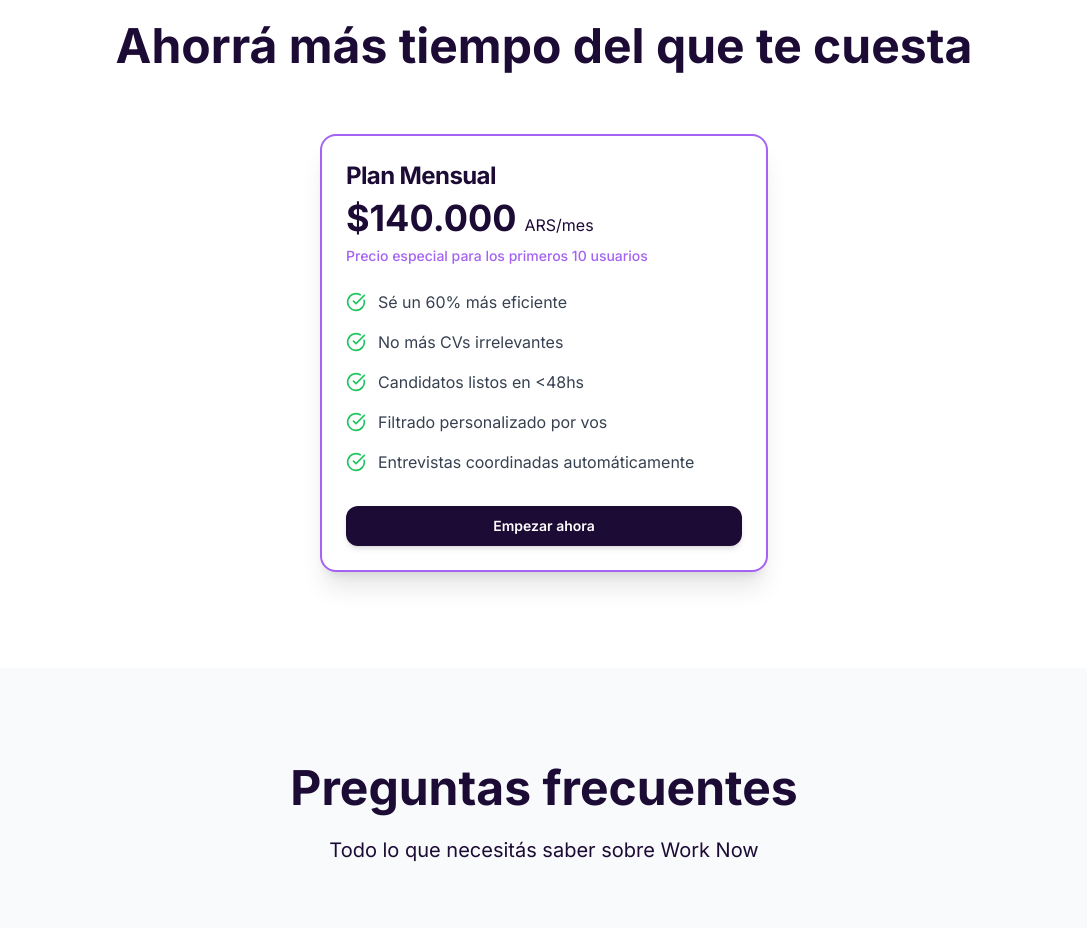
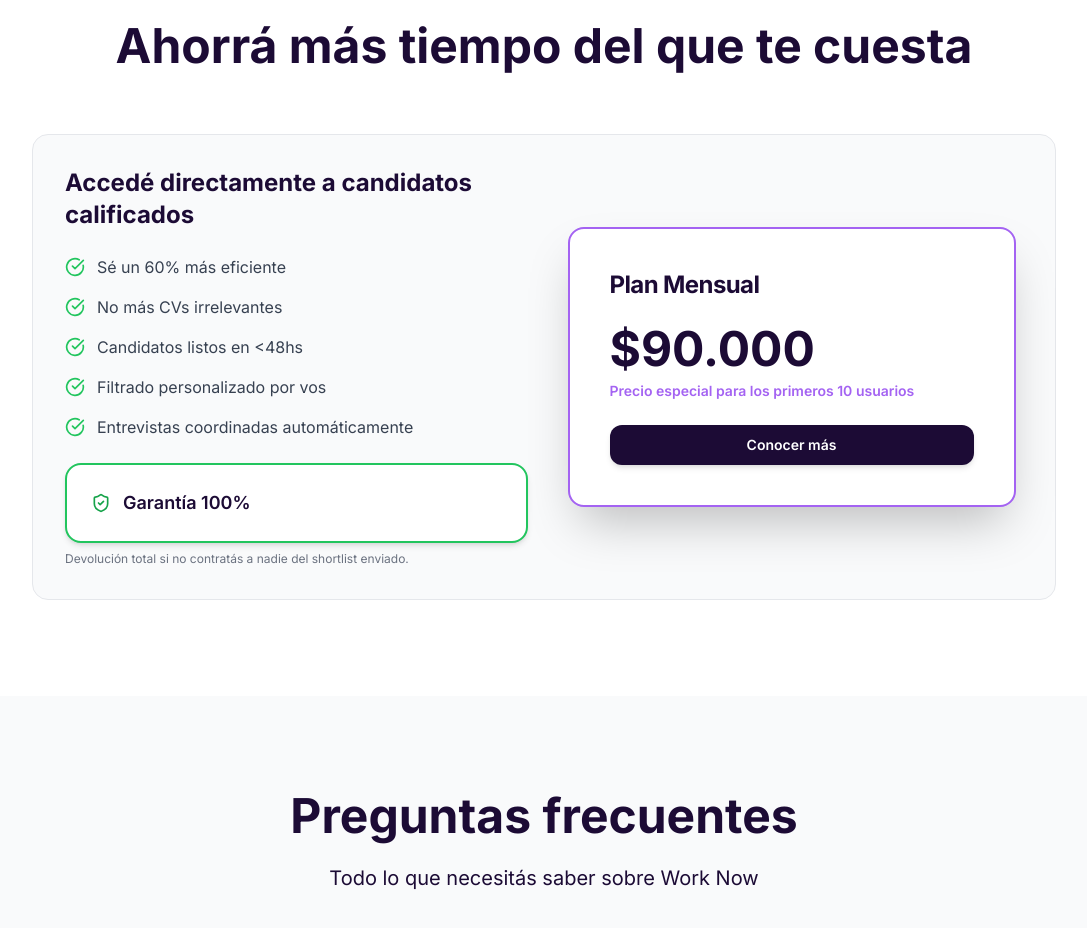
Before and after one commit to JuanBanos1508/Work-now, a Next.js app: page / in a window 1280 px wide. Shown: the part 4560-5488 px from the top of the page, without its empty margins (96-1183 px from the left). Built offline with nearby package versions, Linux system fonts and the light colour scheme.

Commit message:
feat: pricing por uso — items + tarjeta violeta + garantía verde + centrado

```diff
--- a/app/page.tsx
+++ b/app/page.tsx
@@ -6,7 +6,7 @@ import { Badge } from "@/components/ui/badge"
 import { CheckCircle, Clock, Eye, FileText, Frown, Mail, Filter, UserCheck, BarChart3 } from "lucide-react"
 import Link from "next/link"
 import TimeCalculator from "@/components/time-calculator"
-
+import { ShieldCheck } from "lucide-react";
 
 
 export default function WorkNowLanding() {
@@ -316,64 +316,90 @@ export default function WorkNowLanding() {
 <section id="pricing" className="py-16 lg:py-24">
   <div className="container mx-auto px-4 lg:px-6">
     <div className="text-center mb-16">
-            <h2 className="text-3xl lg:text-5xl font-bold text-[#1c0b35] mb-6">Ahorrá más tiempo del que te cuesta</h2>
+      <h2 className="text-3xl lg:text-5xl font-bold text-[#1c0b35] mb-6">
+        Ahorrá más tiempo del que te cuesta
+      </h2>
     </div>
 
-<div className="max-w-md mx-auto">
-         <Card className="p-6 border-2 border-[#A463F2] shadow-xl rounded-2xl">
-              <CardHeader className="p-0 mb-6">
-                <CardTitle className="text-2xl font-bold text-[#1c0b35]">Plan Mensual</CardTitle>
-                <div className="mt-4">
-                  <span className="text-4xl font-bold text-[#1c0b35]">$140.000</span>
-                  <span className="text-[#1c0b35] ml-2">ARS/mes</span>
-                <p className="text-sm text-[#A463F2] mt-2 font-medium">Precio especial para los primeros 10 usuarios</p>
+    {/* CONTENEDOR GRIS */}
+    <div className="max-w-5xl mx-auto bg-gray-50 border border-gray-200 rounded-2xl p-6 md:p-8">
+    <div className="grid lg:grid-cols-2 gap-8 lg:items-center">
+        {/* IZQUIERDA: Items */}
+        <div>
+          <h3 className="text-2xl font-bold text-[#1c0b35] mb-6">
+            Accedé directamente a candidatos calificados
+          </h3>
+          <ul className="space-y-4">
+            <li className="flex items-start space-x-3">
+              <CheckCircle className="w-5 h-5 text-green-500 mt-0.5" />
+              <span className="text-gray-700">Sé un 60% más eficiente</span>
+            </li>
+            <li className="flex items-start space-x-3">
+              <CheckCircle className="w-5 h-5 text-green-500 mt-0.5" />
+              <span className="text-gray-700">No más CVs irrelevantes</span>
+            </li>
+            <li className="flex items-start space-x-3">
+              <CheckCircle className="w-5 h-5 text-green-500 mt-0.5" />
+              <span className="text-gray-700">Candidatos listos en {"<"}48hs</span>
+            </li>
+            <li className="flex items-start space-x-3">
+              <CheckCircle className="w-5 h-5 text-green-500 mt-0.5" />
+              <span className="text-gray-700">Filtrado personalizado por vos</span>
+            </li>
+            <li className="flex items-start space-x-3">
+              <CheckCircle className="w-5 h-5 text-green-500 mt-0.5" />
+              <span className="text-gray-700">Entrevistas coordinadas automáticamente</span>
+            </li>
+          </ul>
+          {/* Rectángulo de Garantía (borde verde) */}
+<Card className="mt-6 p-6 border-2 border-green-500 rounded-2xl shadow-md bg-white">
+  <div className="flex items-center gap-3">
+    <ShieldCheck className="w-5 h-5 text-green-600" />
+    <span className="text-lg font-semibold text-[#1c0b35]">Garantía 100%</span>
+  </div>
+</Card>
+
+{/* Texto por fuera del rectángulo */}
+<p className="text-xs text-gray-500 mt-2">
+  Devolución total si no contratás a nadie del shortlist enviado.
+</p>
         </div>
 
 
+        {/* DERECHA: Tarjeta violeta (más grande y más abajo) */}
+  <Card className="p-10 border-2 border-[#A463F2] shadow-2xl rounded-2xl
+               max-w-md w-full lg:mx-auto lg:self-center flex flex-col">
+          <CardHeader className="p-0 mb-6">
+            <CardTitle className="text-2xl font-bold text-[#1c0b35]">
+              Plan Mensual
+            </CardTitle>
           </CardHeader>
           <CardContent className="p-0">
-                <ul className="space-y-4 mb-8">
-                  <li className="flex items-center space-x-3">
-                    <CheckCircle className="w-5 h-5 text-green-500" />
-                    <span className="text-gray-700">Sé un 60% más eficiente</span>
-                  </li>
-                  <li className="flex items-center space-x-3">
-                    <CheckCircle className="w-5 h-5 text-green-500" />
-                    <span className="text-gray-700">No más CVs irrelevantes</span>
-                  </li>
-                  <li className="flex items-center space-x-3">
-                    <CheckCircle className="w-5 h-5 text-green-500" />
-                   <span className="text-gray-700">Candidatos listos en {"<"}48hs</span>
-                  </li>
-                  <li className="flex items-center space-x-3">
-                    <CheckCircle className="w-5 h-5 text-green-500" />
-                    <span className="text-gray-700">Filtrado personalizado por vos</span>
-                  </li>
-                  <li className="flex items-center space-x-3">
-                    <CheckCircle className="w-5 h-5 text-green-500" />
-                    <span className="text-gray-700">Entrevistas coordinadas automáticamente
-</span>
-                  </li>
-                </ul>
+            <div className="mb-2">
+              <span className="text-5xl font-bold text-[#1c0b35]">$90.000</span>
+            </div>
+            <p className="text-sm font-semibold text-[#A463F2] mb-6">
+              Precio especial para los primeros 10 usuarios
+            </p>
+
             <Button
               asChild
               className="w-full bg-[#1C0B35] hover:bg-[#A463F2] text-white font-semibold rounded-xl py-3 shadow-md"
             >
-  <a
-    href="https://tally.so/r/nPW5d1"
-    target="_blank"
-    rel="noopener noreferrer"
-  >
-    Empezar ahora
+              <a href="https://tally.so/r/nPW5d1" target="_blank" rel="noopener noreferrer">
+                Conocer más
               </a>
             </Button>
-              </CardContent>
-            </Card>
 
 
+          </CardContent>
+
+        </Card>
+      </div>
     </div>
   </div>
 </section>
+
 
       {/* FAQ */}
       <section id="faq" className="py-16 lg:py-24 bg-gray-50">
```
Lines whose indentation alone changed are shown as unchanged.
